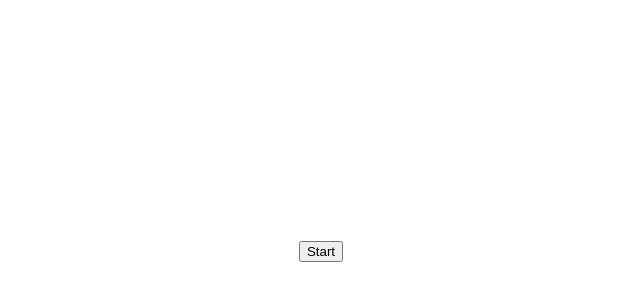
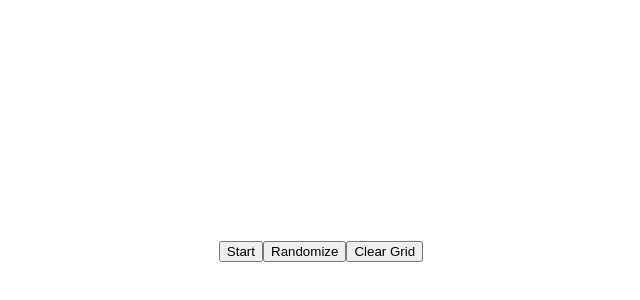
Before and after one commit to bloominstituteoftechnology/CS-Build-Week-1, a React (Create React App) app in the folder projects/life/: page / in a window 1280 px wide. Shown: the part 44-344 px from the top of the page, without its empty margins (519-1159 px from the left). Built offline with nearby package versions, Linux system fonts and the light colour scheme.

Commit message:
added randomize and clear buttons

```diff
--- a/projects/life/src/App.js
+++ b/projects/life/src/App.js
@@ -23,7 +23,7 @@ class LifeCanvas extends Component {
   }
 
   // start top click button
-  handleStartStop = () => {
+  handleStartStopClick = () => {
     if (this.state.isOn === true) {
       this.setState({ isOn: false });
       this.setState({ isOnButtonText: "Start" });
@@ -33,6 +33,15 @@ class LifeCanvas extends Component {
       this.setState({ isOnButtonText: "Stop" });
       requestAnimationFrame(() => { this.animFrame() })
     }
+    console.log("start/stop clicked isOn", this.state.isOn);
+  }
+
+  handleRandomizeClick = () => {
+    this.life.randomize();
+  }
+
+  handleClearGridClick = () => {
+    this.life.clear();
   }
 
   /**
@@ -95,7 +104,9 @@ class LifeCanvas extends Component {
     return (
       <div>
         <canvas ref="canvas" width={this.props.width} height={this.props.height} />
-        <button onClick={this.handleStartStop}>{this.state.isOnButtonText}</button>
+        <button onClick={this.handleStartStopClick}>{this.state.isOnButtonText}</button>
+        <button onClick={this.handleRandomizeClick}>Randomize</button>
+        <button onClick={this.handleClearGridClick}>Clear Grid</button>
       </div>
     )
   }
--- a/projects/life/src/life.js
+++ b/projects/life/src/life.js
@@ -51,6 +51,7 @@ class Life {
      * Clear the life grid
      */
     clear() {
+        console.log(this.height);
         for (let y = 0; y < this.height; y++) {
             this.buffer[this.currentBufferIndex][y].fill(0); // clear the current grids values and set to 0 / .fill takes care of the x values for every y column
         } // .fill: method fills all elements of an array from stat index to end index
```
